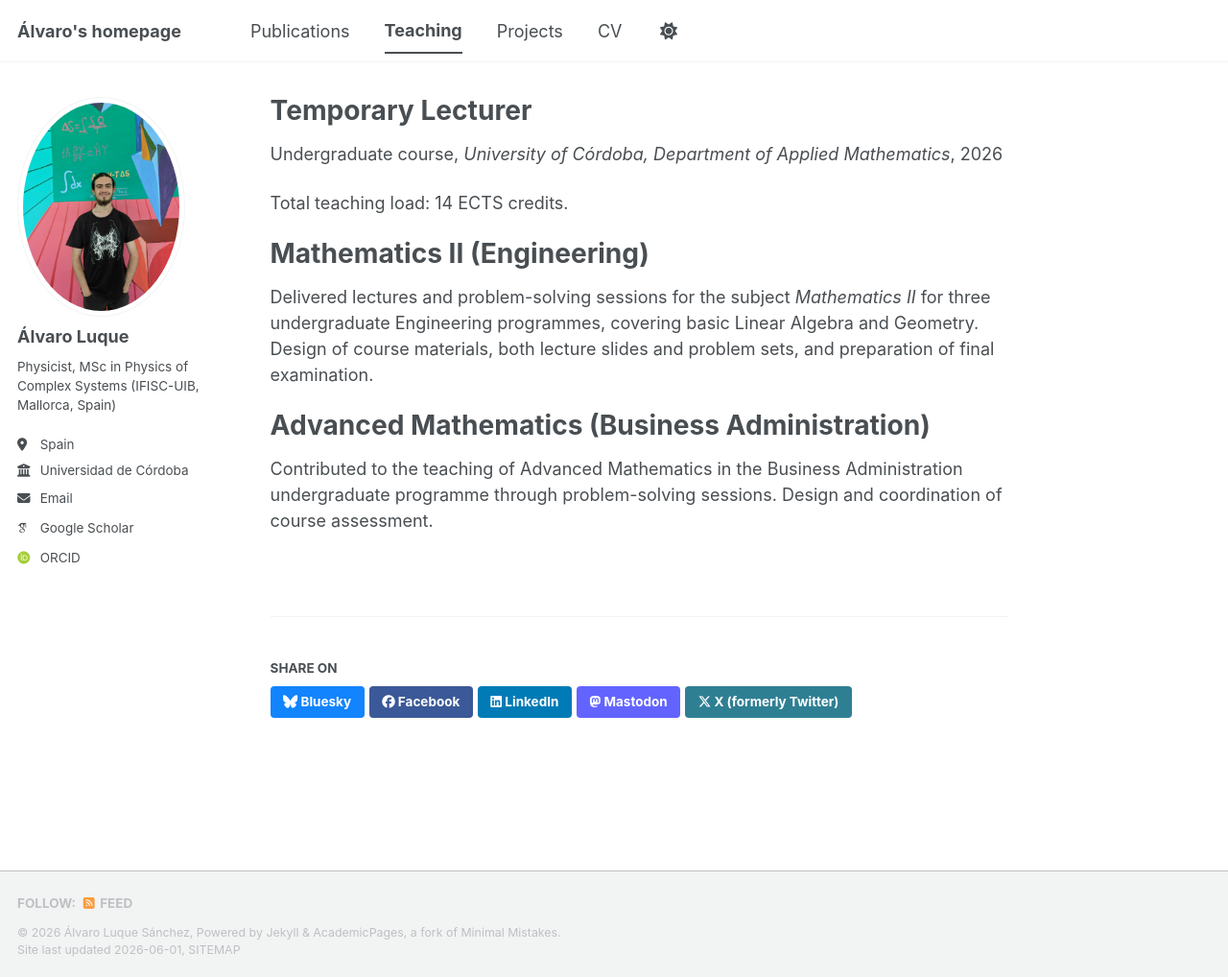
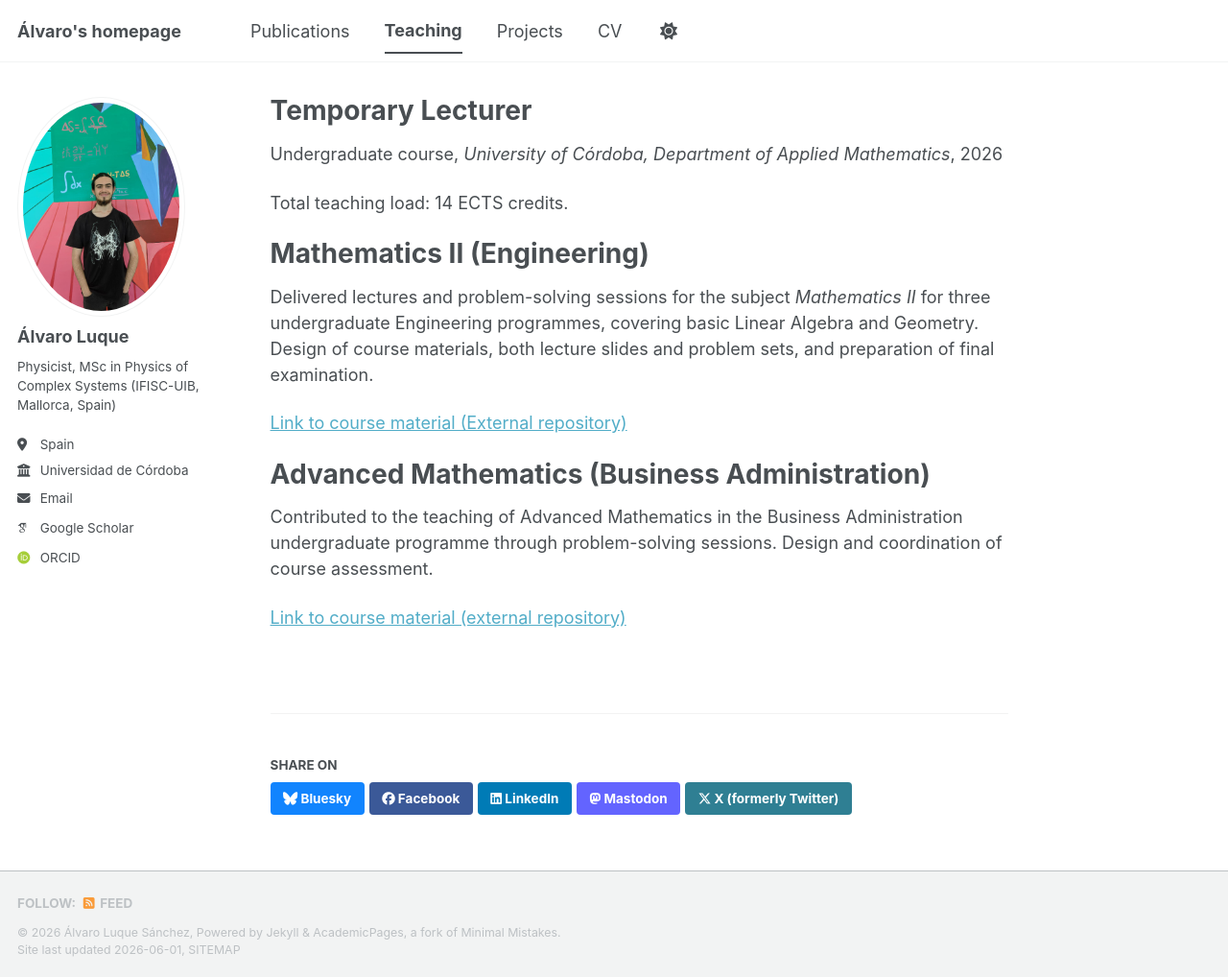
Before and after one commit to alvaro-luque/alvaro-luque.github.io, a Jekyll site: the page built from _teaching/2026-spring-teaching.md, in a window 1280 px wide and 1018 px high. Shown: the whole window at 96% size. Built offline with Jekyll 4.4.1, drawn with Linux system fonts in a browser that asks for light colours; some web fonts are replaced; a script bundle is joined from its source files by our own code; library files that are not in the unit come from our copies.

Commit message:
Include links to course materials in teaching document
Added links to external repositories for course materials.

```diff
--- a/_teaching/2026-spring-teaching.md
+++ b/_teaching/2026-spring-teaching.md
@@ -13,6 +13,10 @@ Mathematics II (Engineering)
 ======
 Delivered lectures and problem-solving sessions for the subject *Mathematics II* for three undergraduate Engineering programmes, covering basic Linear Algebra and Geometry. Design of course materials, both lecture slides and problem sets, and preparation of final examination.
 
+[Link to course material (External repository)](https://github.com/alvaro-luque/teaching-material/tree/main/Mathematics%20II)
+
 Advanced Mathematics (Business Administration)
 ======
 Contributed to the teaching of Advanced Mathematics in the Business Administration undergraduate programme through problem-solving sessions. Design and coordination of course assessment.
+
+[Link to course material (external repository)](https://github.com/alvaro-luque/teaching-material/tree/main/Advanced%20Mathematics)
```
